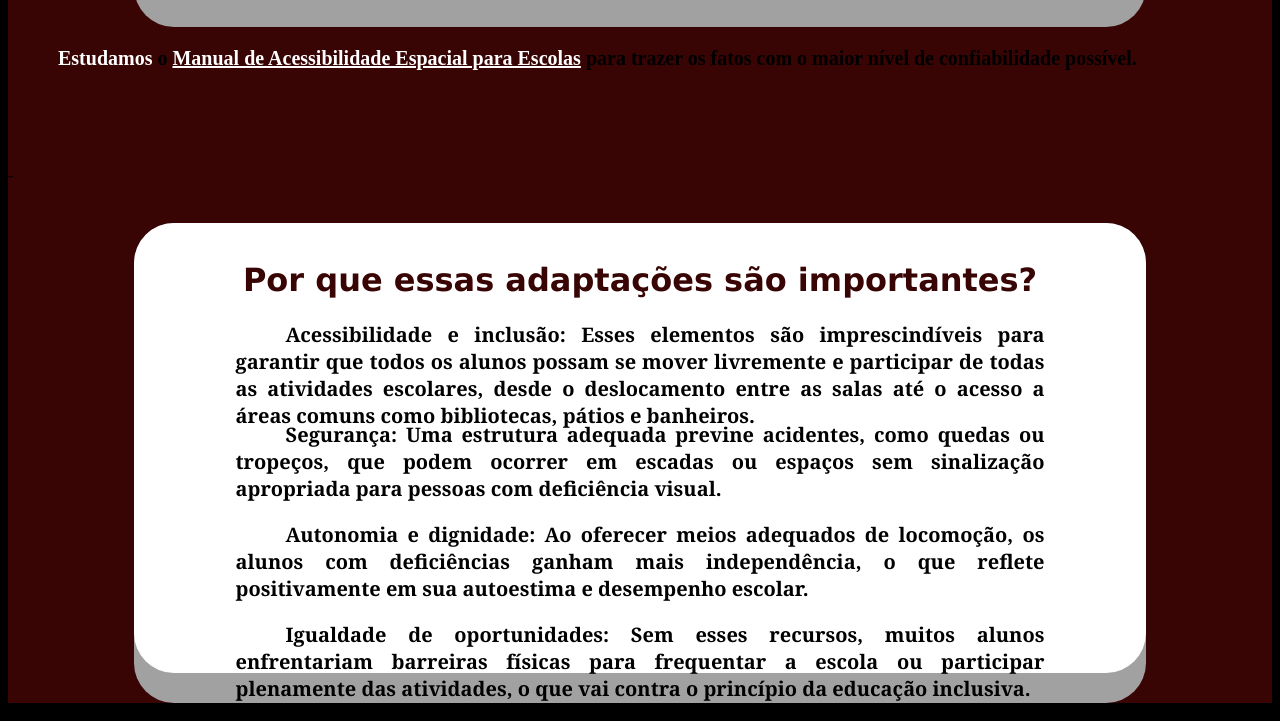
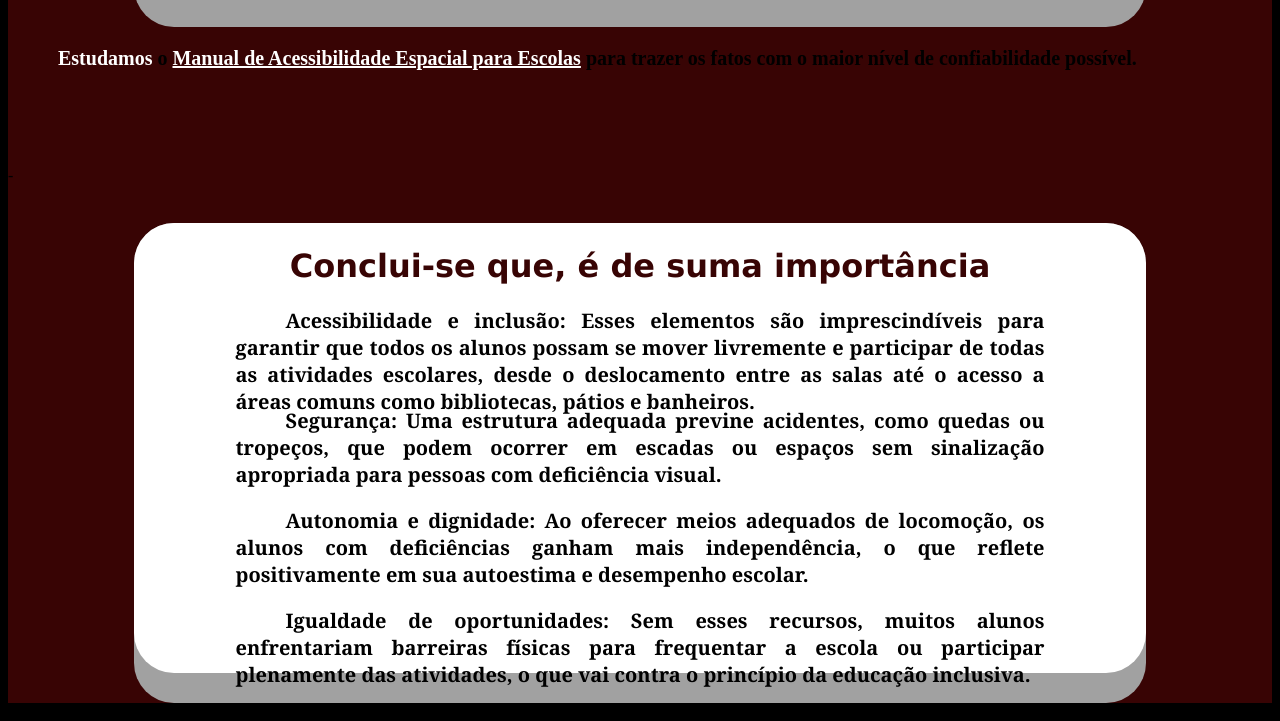
Before and after one commit to khayroedipo/Educa-o-Inclusiva, a plain HTML site: page index.html in a window 1280 px wide. Shown: the part 2949-3670 px from the top of the page. Drawn offline with Linux system fonts and the light colour scheme; a script that the page names is missing.

Commit message:
Update index.html

```diff
--- a/index.html
+++ b/index.html
@@ -237,7 +237,7 @@
 
       <div style="width: 100%; display: flex; justify-content: center; align-items: center; flex-direction: column;">
         <div id= "titule" style="display: inline-block; justify-content: space-around; align-items: left;margin-top: -15%;">
-          <h1 style="margin-top: 30%;">Por que essas adaptações são importantes?</h1>
+          <h1 style="margin-top: 30%;">Conclui-se que, é de suma importância</h1>
         </div>
 
         <div id="p" style="width: 80%; display: flex; justify-content: space-around; align-items: left; color: rgb(76, 29, 121); text-align: justify;">
```
